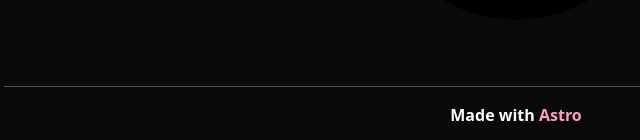
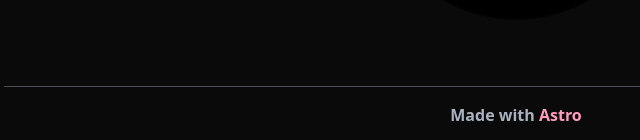
Before and after one commit to SushiJ/portfolio, an Astro site: page / in a window 1280 px wide. Shown: the part 858-998 px from the top of the page, 124-764 px from the left. Built offline with nearby package versions, Linux system fonts and the light colour scheme; Astro itself is replaced by a stand-in of ours; animation ran at ten frames a second.

Commit message:
Change: Fix text-color

```diff
--- a/src/layouts/BaseLayout.astro
+++ b/src/layouts/BaseLayout.astro
@@ -16,7 +16,7 @@ const { title } = Astro.props;
     <div class="h-screen grid place-items-center">
       <slot />
     </div>
-    <footer class="w-full max-w-5xl py-4 text-center text-gray-50">
+    <footer class="w-full max-w-5xl py-4 text-center text-nightOwl-text">
       <hr class="pb-4 border-nightOwl-border border-t-[1px]" />
       <p class="font-semibold">
         Made with <a
```
